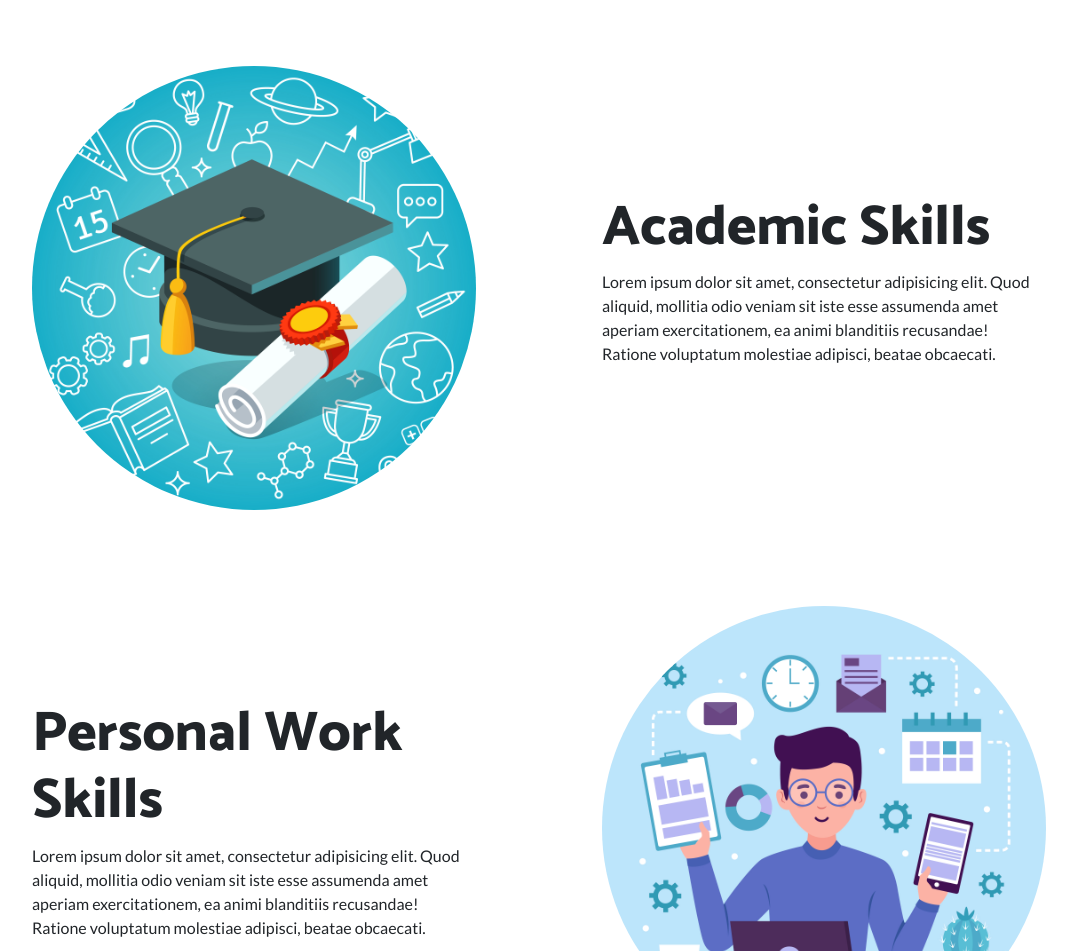
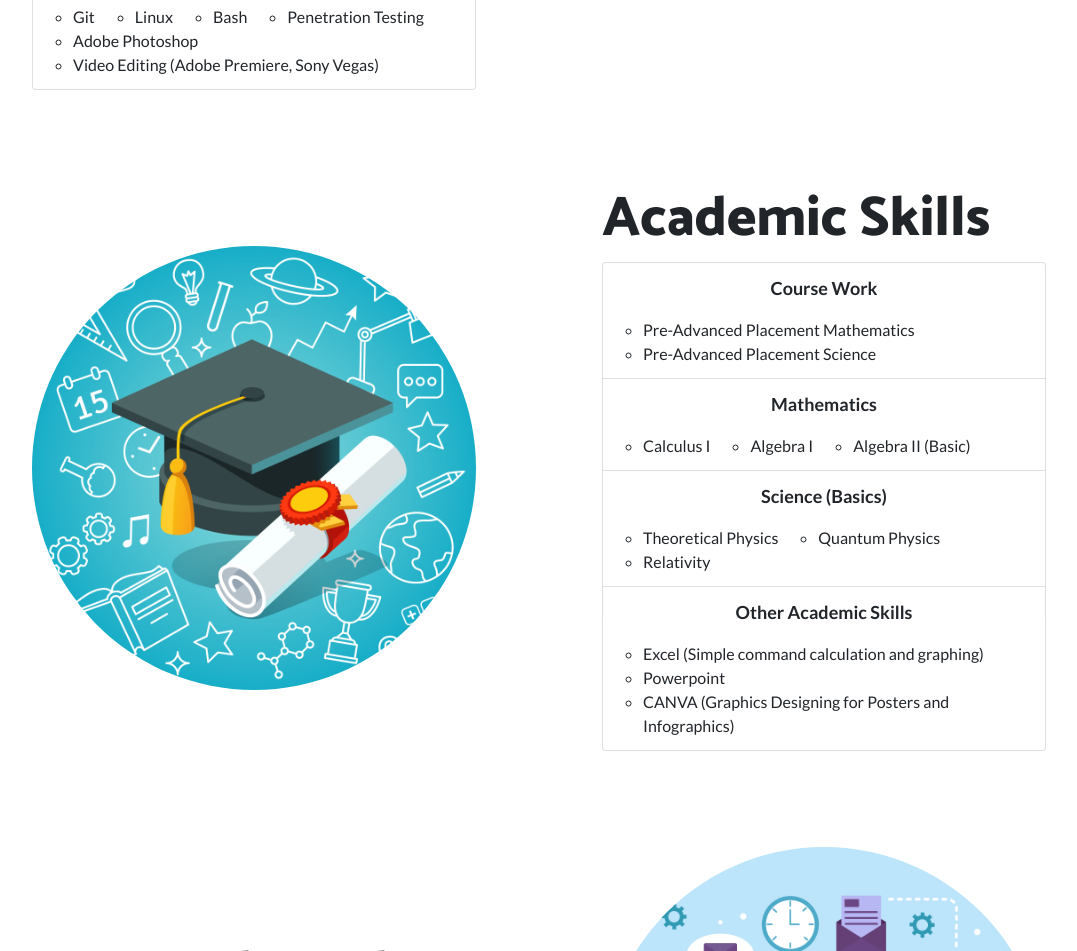
Before and after one commit to andytubeee/portfolio, a website: page index.html in a window 1280 px wide. Shown: the part 1413-2364 px from the top of the page, without its empty margins (101-1178 px from the left). Drawn offline with Linux system fonts and the light colour scheme; animation ran at ten frames a second.

Commit message:
list fixed and academic table

```diff
--- a/index.html
+++ b/index.html
@@ -126,7 +126,9 @@
                   >
                     Web Development
                   </p>
+                  <div class="web-skills">
                     <ul class="skillList">
+                      <li class="skillListItem tooltip">HTML5</li>
                       <li class="skillListItem">HTML5</li>
                       <li class="skillListItem">CSS3</li>
                       <li class="skillListItem">JavaScript</li>
@@ -140,6 +142,7 @@
                       <li class="skillListItem">Firebase</li>
                       <li class="skillListItem">Google Cloud</li>
                     </ul>
+                  </div>
                 </li>
                 <li class="list-group-item">
                   <p
@@ -199,8 +202,10 @@
                     <li class="skillListItem">Git</li>
                     <li class="skillListItem">Linux</li>
                     <li class="skillListItem">Bash</li>
-                    <li class="skillListItem skillListItemSmall">
-                      Penetration Testing
+                    <li class="skillListItem">Penetration Testing</li>
+                    <li class="skillListItem">Adobe Photoshop</li>
+                    <li class="skillListItem">
+                      Video Editing (Adobe Premiere, Sony Vegas)
                     </li>
                   </ul>
                 </li>
@@ -226,12 +231,81 @@
           <div class="col-lg-6">
             <div class="p-5">
               <h2 class="display-4">Academic Skills</h2>
-              <p>
-                Lorem ipsum dolor sit amet, consectetur adipisicing elit. Quod
-                aliquid, mollitia odio veniam sit iste esse assumenda amet
-                aperiam exercitationem, ea animi blanditiis recusandae! Ratione
-                voluptatum molestiae adipisci, beatae obcaecati.
+              <ul class="list-group">
+                <li class="list-group-item">
+                  <p
+                    style="
+                      font-weight: bold;
+                      font-size: large;
+                      text-align: center;
+                    "
+                  >
+                    Course Work
                   </p>
+                  <div class="web-skills">
+                    <ul class="skillList">
+                      <li class="skillListItem">
+                        Pre-Advanced Placement Mathematics
+                      </li>
+                      <li class="skillListItem">
+                        Pre-Advanced Placement Science
+                      </li>
+                    </ul>
+                  </div>
+                </li>
+                <li class="list-group-item">
+                  <p
+                    style="
+                      font-weight: bold;
+                      font-size: large;
+                      text-align: center;
+                    "
+                  >
+                    Mathematics
+                  </p>
+                  <ul class="skillList">
+                    <li class="skillListItem">Calculus I</li>
+                    <li class="skillListItem">Algebra I</li>
+                    <li class="skillListItem">Algebra II (Basic)</li>
+                  </ul>
+                </li>
+                <li class="list-group-item">
+                  <p
+                    style="
+                      font-weight: bold;
+                      font-size: large;
+                      text-align: center;
+                    "
+                  >
+                    Science (Basics)
+                  </p>
+                  <ul class="skillList">
+                    <li class="skillListItem">Theoretical Physics</li>
+                    <li class="skillListItem">Quantum Physics</li>
+                    <li class="skillListItem">Relativity</li>
+                  </ul>
+                </li>
+                <li class="list-group-item">
+                  <p
+                    style="
+                      font-weight: bold;
+                      font-size: large;
+                      text-align: center;
+                    "
+                  >
+                    Other Academic Skills
+                  </p>
+                  <ul class="skillList">
+                    <li class="skillListItem">
+                      Excel (Simple command calculation and graphing)
+                    </li>
+                    <li class="skillListItem">Powerpoint</li>
+                    <li class="skillListItem">
+                      CANVA (Graphics Designing for Posters and Infographics)
+                    </li>
+                  </ul>
+                </li>
+              </ul>
             </div>
           </div>
         </div>
--- a/js/app.js
+++ b/js/app.js
@@ -23,7 +23,9 @@ $(() => {
   // Skills tooltip
   var mySkills = document.querySelectorAll('li.skillListItem');
   mySkills.forEach((skills) => {
-    // skills.onmouseenter = () => console.log(skills.innerHTML);
+    skills.onmouseenter = () => {
+
+    };
   });
 
   // Contact me scroll
```
Also changed, not shown: contact_form/images/icons/1_3755990.jpg (added), css/one-page-wonder.min.css. Lines whose indentation alone changed are shown as unchanged.
